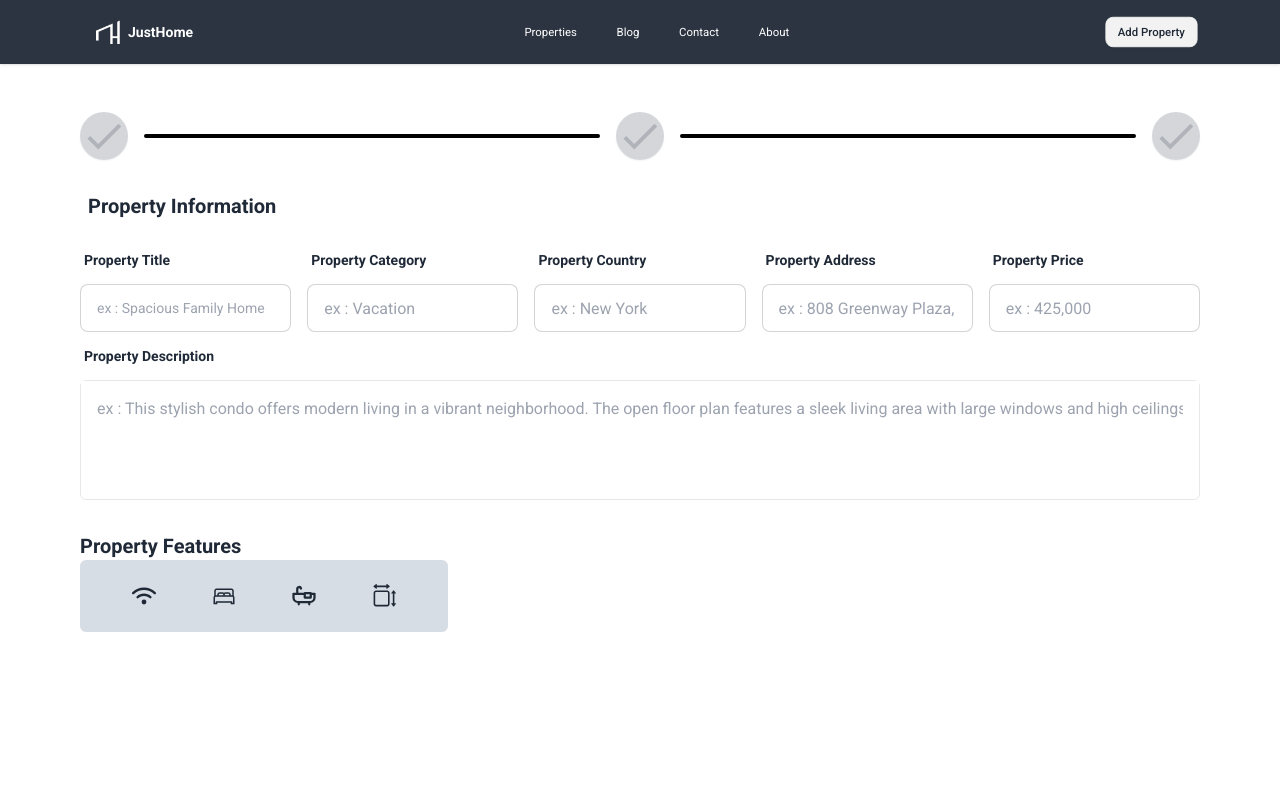
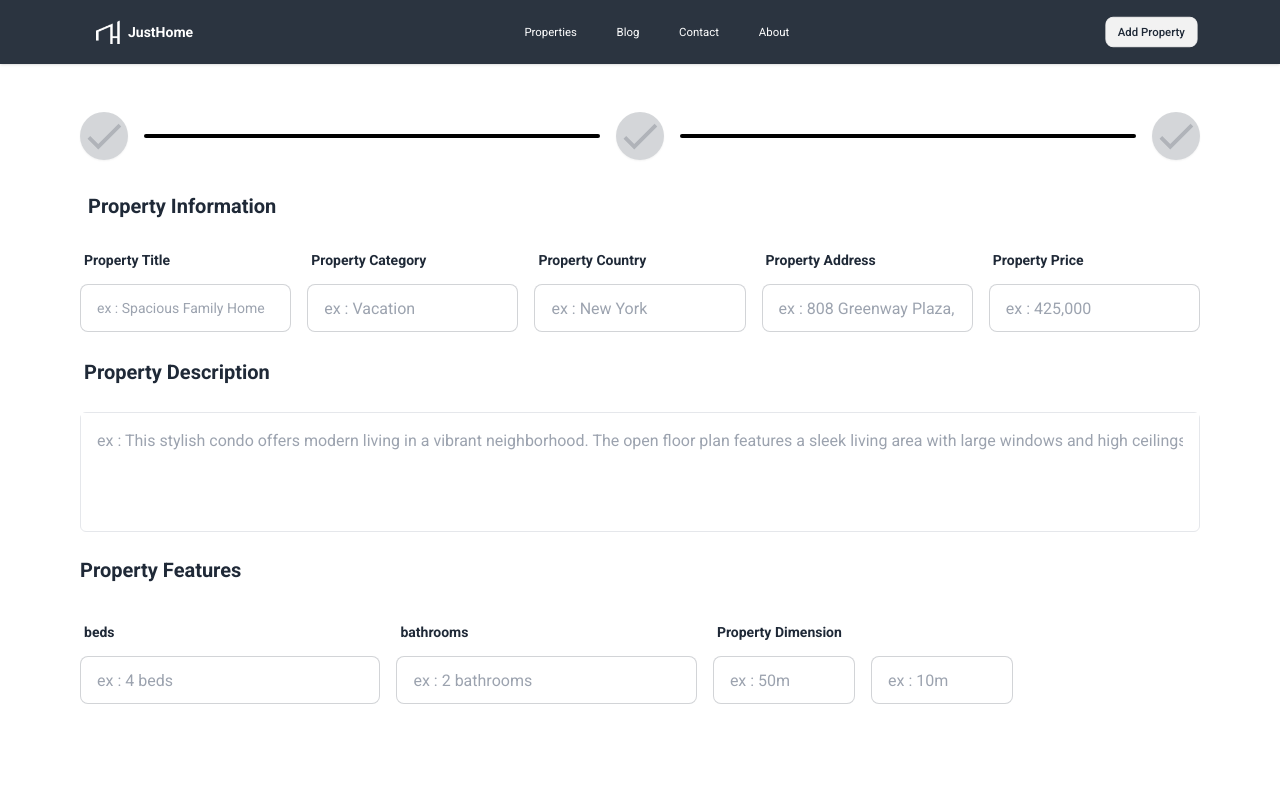
Before and after one commit to faroukq1/Just-Home, a React (Vite) app in the folder front-end/: page /add in a window 1280 px wide. Shown: the top 800 px of the page. Built offline with nearby package versions, Linux system fonts and the light colour scheme.

Commit message:
add property page responsive

```diff
--- a/front-end/src/component/addProperty/PropertyForm.tsx
+++ b/front-end/src/component/addProperty/PropertyForm.tsx
@@ -5,13 +5,11 @@ import { PiBathtubBold } from "react-icons/pi";
 import { RxDimensions } from "react-icons/rx";
 
 const PropertyForm = () => {
-  const [hasWifi, setHasWifi] = useState(false);
-  const handleWifiStateChanges = () => setHasWifi(!hasWifi);
   return (
     <div className="flex flex-col items-start carousel-item w-full">
       <h3 className="ml-2 text-xl font-semibold mb-4">Property Information</h3>
-      <div className="w-full flex gap-4">
-        <label className="form-control w-full max-w-xs">
+      <div className="w-full grid grid-cols-2 lg:grid-cols-5 gap-4">
+        <label className="form-control w-full">
           <div className="label">
             <span className="label-text font-semibold leading-8">
               Property Title
@@ -33,7 +31,7 @@ const PropertyForm = () => {
           <input
             type="text"
             placeholder="ex : Vacation"
-            className="input input-bordered p-4 w-full max-w-xs"
+            className="input input-bordered p-4 w-full"
           />
         </label>
         <label className="form-control w-full">
@@ -46,7 +44,7 @@ const PropertyForm = () => {
           <input
             type="text"
             placeholder="ex : New York"
-            className="input input-bordered p-4 w-full max-w-xs"
+            className="input input-bordered p-4 w-full"
           />
         </label>
         <label className="form-control w-full">
@@ -59,7 +57,7 @@ const PropertyForm = () => {
           <input
             type="text"
             placeholder="ex : 808 Greenway Plaza, Houston, TX"
-            className="input input-bordered p-4 w-full max-w-xs"
+            className="input input-bordered p-4 w-full"
           />
         </label>
         <label className="form-control w-full">
@@ -78,7 +76,7 @@ const PropertyForm = () => {
       </div>
       <label className="form-control w-full">
         <div className="label">
-          <span className="label-text font-semibold leading-8">
+          <span className="label-text text-xl font-semibold my-4 leading-8">
             Property Description
           </span>
         </div>
@@ -90,27 +88,50 @@ const PropertyForm = () => {
           />
         </div>
       </label>
-      <h3 className="mt-8 text-xl font-semibold">Property Features</h3>
-      <div className="w-full flex items-center gap-4">
-        <div className="flex gap-8 bg-neutral-content px-10 py-3 rounded-md">
-          <button
-            className={`btn btn-circle ${
-              hasWifi ? "btn-neutral" : "btn-ghost"
-            }`}
-            onClick={handleWifiStateChanges}
-          >
-            <FaWifi className="text-2xl" />
-          </button>
-          <button className="btn btn-circle btn-ghost">
-            <LiaBedSolid className="text-2xl" />
-          </button>
-          <button className="btn btn-circle btn-ghost">
-            <PiBathtubBold className="text-2xl" />
-          </button>
-          <button className="btn btn-circle btn-ghost">
-            <RxDimensions className="text-2xl" />
-          </button>
-        </div>
+      <h3 className="text-xl font-semibold my-6">Property Features</h3>
+      <div className="grid grid-cols-2 md:grid-cols-3 w-10/12 gap-4">
+        <label className="form-control">
+          <div className="label">
+            <span className="label-text font-semibold leading-8">beds</span>
+          </div>
+
+          <input
+            type="text"
+            placeholder="ex : 4 beds"
+            className="input input-bordered p-4"
+          />
+        </label>
+        <label className="form-control">
+          <div className="label">
+            <span className="label-text font-semibold leading-8">
+              bathrooms
+            </span>
+          </div>
+          <input
+            type="text"
+            placeholder="ex : 2 bathrooms"
+            className="input input-bordered p-4 w-full"
+          />
+        </label>
+        <label className="form-control">
+          <div className="label">
+            <span className="label-text font-semibold leading-8">
+              Property Dimension
+            </span>
+          </div>
+          <div className="flex gap-4">
+            <input
+              type="text"
+              placeholder="ex : 50m"
+              className="input input-bordered p-4 w-full"
+            />
+            <input
+              type="text"
+              placeholder="ex : 10m"
+              className="input input-bordered p-4 w-full"
+            />
+          </div>
+        </label>
       </div>
     </div>
   );
```
